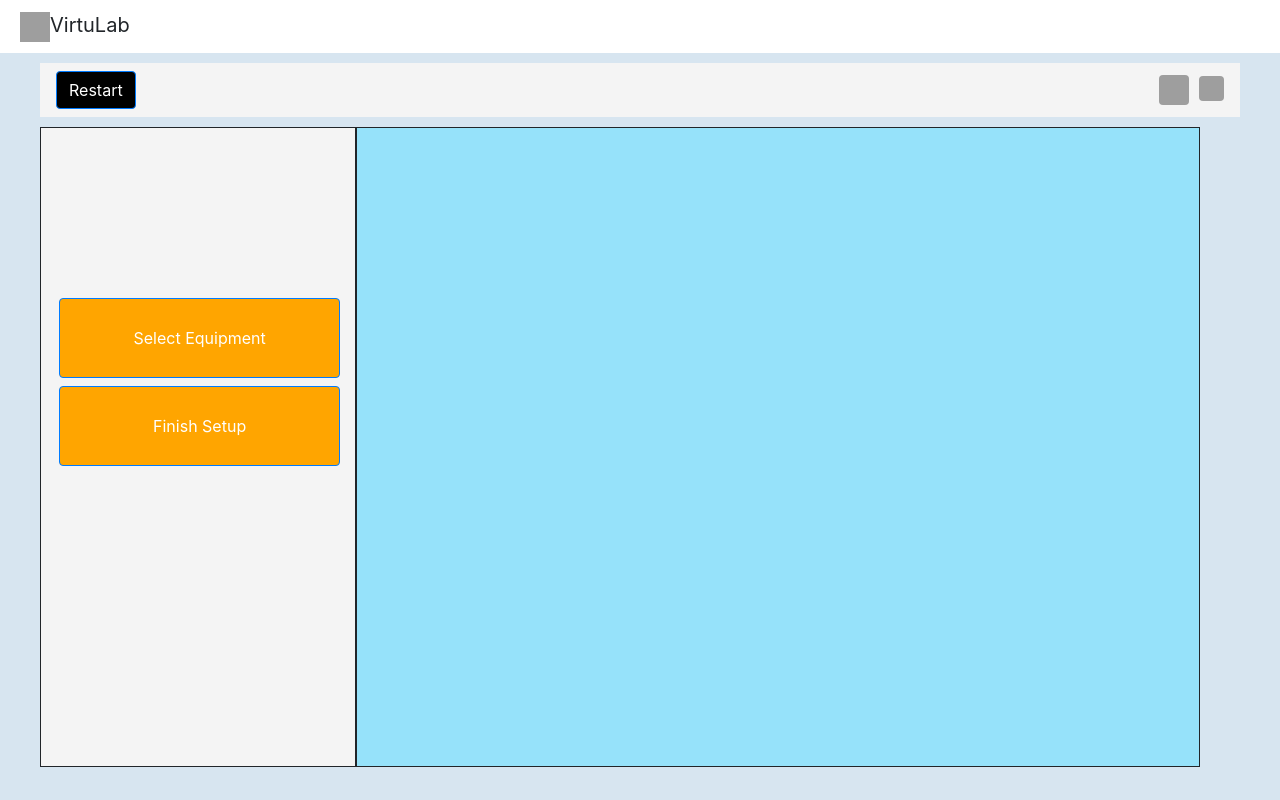
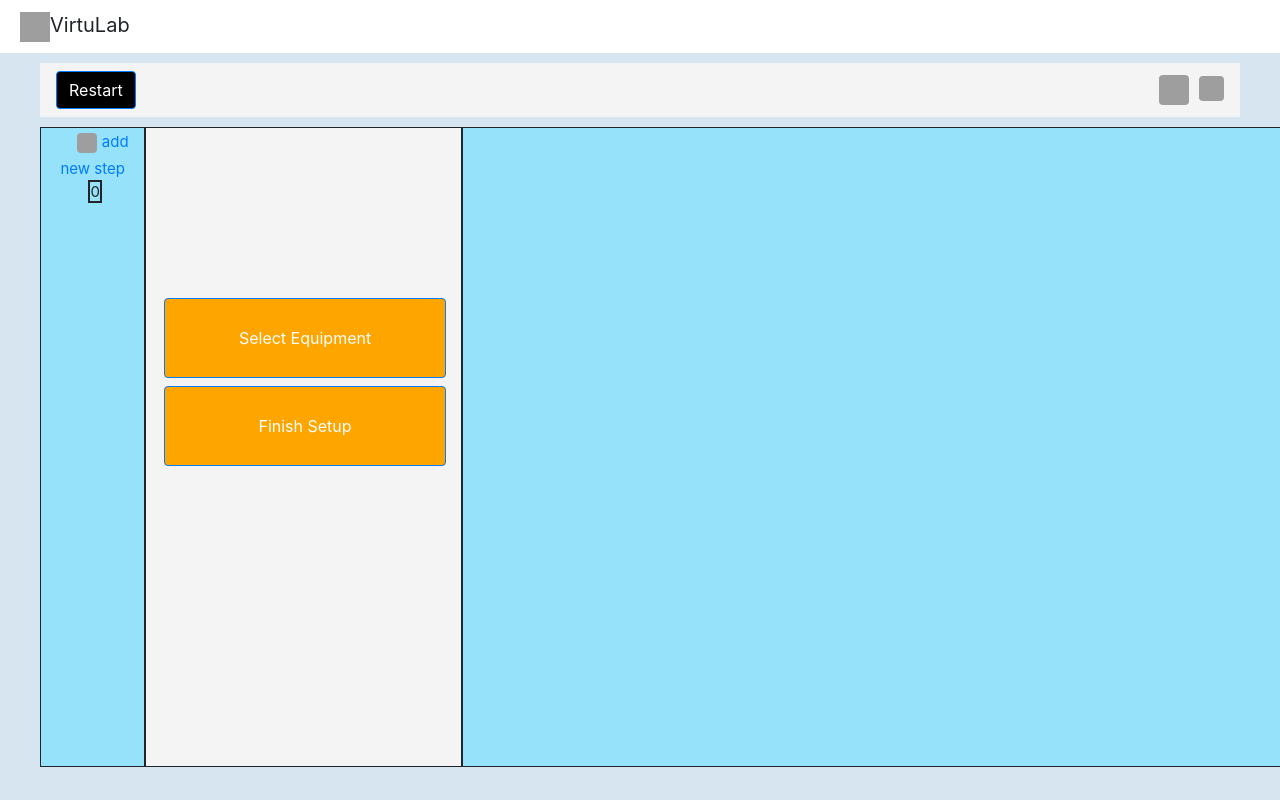
Before and after one commit to weiggwp/VirtuLab, a React (Create React App) app in the folder frontend/: page /create_lab in a window 1280 px wide. Shown: the top 800 px of the page. Built offline with nearby package versions, Linux system fonts and the light colour scheme; grey boxes are pictures that could not be loaded.

Commit message:
made login page higher to fit the page on wider screen, working on slides for lab creation

```diff
--- a/frontend/src/components/Slides.jsx
+++ b/frontend/src/components/Slides.jsx
@@ -37,27 +37,25 @@ class Slides extends React.Component {
 const ParentComponent = props => (
     //<div style={{height:"5vh",display:"inline",overflowX:"scroll"}}>
     <div>
-        <div><a href="#" onClick={props.addChild}>
-        <Image  className="add" src="https://secure.webtoolhub.com/static/resources/icons/set114/28bdd2bd.png" rounded />
-        add new step
+        <div>
+            <a href="#" onClick={props.addChild}>
+                <Image  className="add" src="https://secure.webtoolhub.com/static/resources/icons/set114/28bdd2bd.png" rounded />
+                add new step
+            </a>
+        </div>
 
-        </a>
-        </div>
         <Container>
-            <Row style={{overflowX:"scroll",height:"7vh",marginTop:"5px"}}>
-                <div id="children-pane" style={{width:"35vh",marginTop:"5px"}}>
-                    {props.children}
-                </div>
-
-
-
-            </Row>
+            {/*<Row style={{overflowX:"scroll",height:"7vh",marginTop:"5px"}}>*/}
+            {/*    <div id="children-pane" style={{width:"35vh",marginTop:"5px"}}>*/}
+            {props.children}
+                {/*</div>*/}
+            {/*</Row>*/}
         </Container>
 
     </div>
     // </div>
 );
 
-const ChildComponent = props => <Col className={"slideCard child"}>{props.number}</Col>;
+const ChildComponent = props => <Row className={"slideCard child"}>{props.number}</Row>;
 
 export {Slides};
--- a/frontend/src/components/create_lab.jsx
+++ b/frontend/src/components/create_lab.jsx
@@ -85,6 +85,15 @@ class create_lab extends React.Component {
 
     }
 
+    slides()
+    {
+        return(
+            <div>
+                <Slides/>
+            </div>
+            )
+    }
+
     options()
     {
         if(!this.ifSelectingEquipment() && !this.ifSettingup())
@@ -108,7 +117,6 @@ class create_lab extends React.Component {
             return(
                 <div>
 
-                    <Slides/>
                     <EquipmentList/>
                 </div>
 
@@ -192,14 +200,15 @@ class create_lab extends React.Component {
                 {/*<div style={{display:"flex"}}>*/}
                 {/*    {this.tab()}*/}
                 {this.toolbar()}
-                {/*</div>*/}
                 <Container fluid className={"contain"} style={{cursor: 'initial'}}>
                     <Row >
+                        <Col style={{justifyContent:'center',alignItems:"center",height: '80vh'}}  lg={{span:1}} className={"darkerBack"}>
+                            {this.slides()}
+                        </Col>
+
                         <Col style={{justifyContent:'center',alignItems:"center",height: '80vh'}}  lg={{span:3}} className={"backcolor"}>
                             {/*<Instruction/>*/}
                             {this.options()}
-
-
                         </Col>
                         <Col lg={{span:8}} className="darkerBack" >
                             <Workspace empty={true}/>
--- a/frontend/src/components/instructor_home.jsx
+++ b/frontend/src/components/instructor_home.jsx
@@ -27,7 +27,6 @@ class instructor_home extends React.Component {
 
         };
     }
-
     setRedirectAcct = () => {
         this.setState({
             redirectAcct: true
--- a/frontend/src/components/instructor_labs.jsx
+++ b/frontend/src/components/instructor_labs.jsx
@@ -167,7 +167,7 @@ class instructor_labs extends React.Component {
                         <Navbar style={{backgroundColor: "lightgray", marginLeft: 40, marginRight: 40}}
                                 className={"justify-content-between"}>
                             <Nav>
-                                <Button style={{backgroundColor: "#e88f65ff"}} variant="primary">Create Lab</Button>
+                                <Button href="create_lab" style={{backgroundColor: "#e88f65ff"}} variant="primary">Create Lab</Button>
                             </Nav>
 
                             <Nav>
--- a/frontend/src/components/login.jsx
+++ b/frontend/src/components/login.jsx
@@ -56,7 +56,7 @@ class login extends Component {
         axios.post(GLOBALS.BASE_URL + 'login', user, axiosConfig)
             .then((response) => {
                 //TODO: ask backend to respond with user object with the role, instead of just 200
-                this.setState({login_success: true});
+                this.setState({login_success: true,user_email:user.email_address});
             })
             .catch((error) => {
                 this.setState({
@@ -88,14 +88,15 @@ class login extends Component {
         const errorMessage = this.state.errors;
         return (
             <div>
+                {/*banner on top*/}
                 <div className="banner">
-
                     <img src={icon} alt="icon" width="30px" height="30px"/>
                     <label>VirtuLab</label>
                 </div>
+                {/*Pic and Login*/}
                 <div>
                     <Container fluid className="noPadding">
-                        <Row className="noMargin">
+                        <Row className="noMargin full-height">
                             <Col lg={{span: 8}} className="purple">
                                 {/*width="60%" height="100%"*/}
 
@@ -109,9 +110,10 @@ class login extends Component {
                                     </Container>
                                 </Jumbotron>
 
-                                <img className="image" src={image} alt="labImage"/>
+                                <img className="image fill" src={image} alt="labImage"/>
 
                             </Col>
+
                             <Col lg={{span: 4, offset: 0}} className={"lightpurple"}>
                                 {/*style={{display: 'flex',  justifyContent:'center', alignItems:'center'}}*/}
                                 <div className="Login">
@@ -167,6 +169,12 @@ class login extends Component {
                                 </div>
                             </Col>
                         </Row>
+
+                        {/*<Row className="noMargin">*/}
+                        {/*    hi*/}
+                        {/*</Row>*/}
+
+
                     </Container>
                 </div>
 
--- a/frontend/src/stylesheets/Login.css
+++ b/frontend/src/stylesheets/Login.css
@@ -15,11 +15,15 @@ body {
 
 .noPadding
 {
+
     padding: 10px 0px 0px 10px;
     margin:0;
 
 
 
+}
+.full-height {
+    height: 94.5vh;
 }
 .noMargin
 {
@@ -56,7 +60,7 @@ body {
 .image
 {
     float:left;
-
+    /*width: 100%;*/
 }
 
 
```
